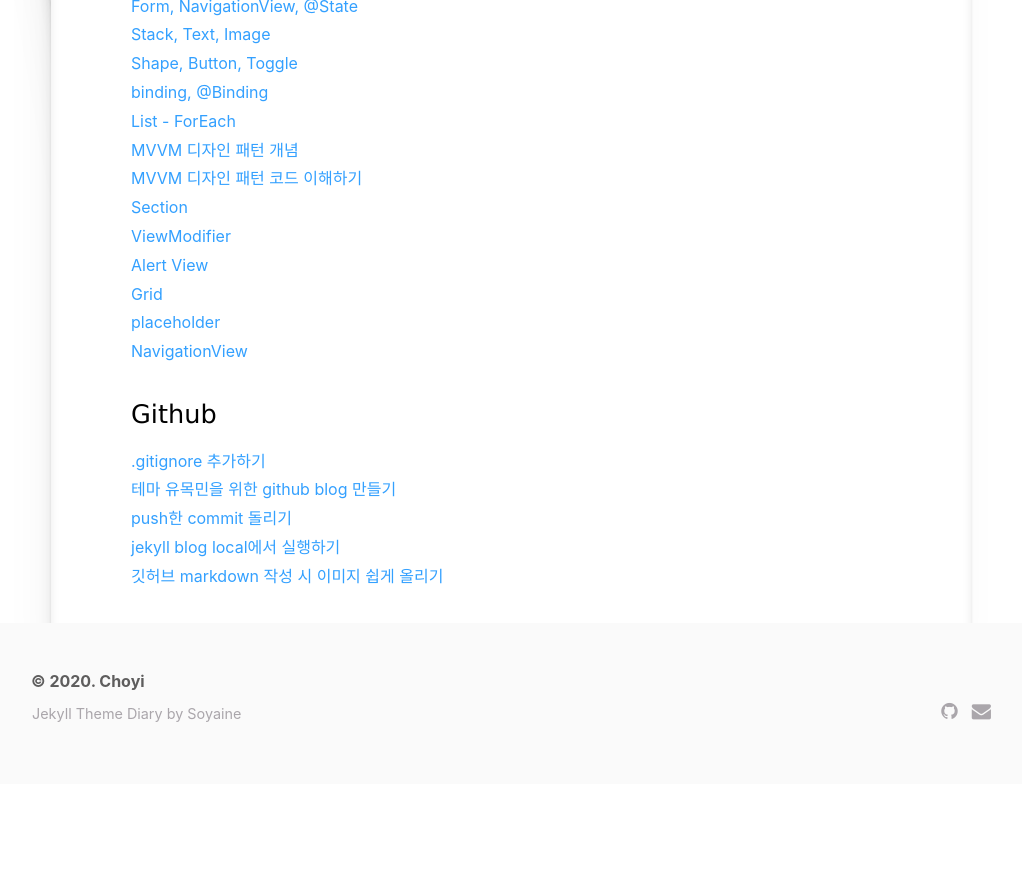
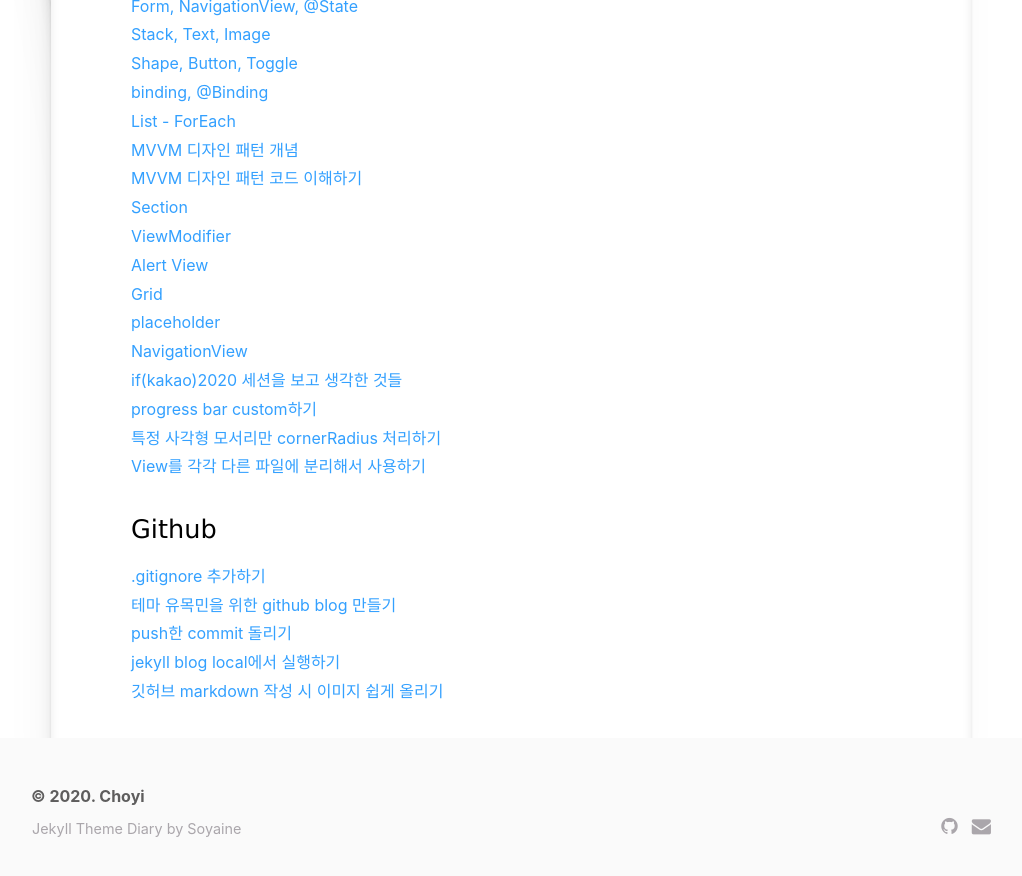
Before and after one commit to jeongchoyi/jeongchoyi.github.io, a Jekyll site: the page built from devpost/index.html, in a window 1280 px wide and 900 px high, scrolled down 712 px. Shown: the top 876 px of the window, without its empty margins (129-1151 px from the left). Built offline with Jekyll 4.4.1, drawn with Linux system fonts in a browser that asks for light colours; some web fonts are replaced; before the commit the page ends 1496 px from its top, so only the background shows below that.

Commit message:
add links

```diff
--- a/devpost/index.html
+++ b/devpost/index.html
@@ -12,6 +12,7 @@ title: choyi
 <a href="https://iamcho2.github.io/2020/11/02/uitableview-sticky-header">UITableView Sticky header 구현하기</a><br>
 <a href="https://iamcho2.github.io/2020/11/12/swift-mvc-and-mvvm-2">MVC 패턴 되돌아보기</a><br>
 <a href="https://iamcho2.github.io/2020/11/14/create-remove-subviews-in-circular-shape">subview를 원형으로 배치하고 삭제하기</a><br>
+
 <h3>SwiftUI</h3>
 <a href="https://iamcho2.github.io/2020/11/03/swiftui-data-types">SwiftUI 자료형</a><br>
 <a href="https://iamcho2.github.io/2020/11/03/swiftui-form-navigationview-state">Form, NavigationView, @State</a><br>
@@ -27,6 +28,11 @@ title: choyi
 <a href="https://iamcho2.github.io/2020/11/16/swiftui-grid">Grid</a><br>
 <a href="https://iamcho2.github.io/2020/11/16/swiftui-placeholder">placeholder</a><br>
 <a href="https://iamcho2.github.io/2020/11/16/swiftui-navigationview">NavigationView</a><br>
+<a href="https://iamcho2.github.io/2020/11/18/if-kakao-2020">if(kakao)2020 세션을 보고 생각한 것들</a><br>
+<a href="https://iamcho2.github.io/2020/11/19/swiftui-progress-bar-custom">progress bar custom하기</a><br>
+<a href="https://iamcho2.github.io/2020/11/19/swiftui-round-specific-coners">특정 사각형 모서리만 cornerRadius 처리하기</a><br>
+<a href="https://iamcho2.github.io/2020/11/19/swiftui-splitting-views-in-different-files">View를 각각 다른 파일에 분리해서 사용하기</a><br>
+
 
 <h3>Github</h3>
 <a href="https://iamcho2.github.io/2020/10/04/til">.gitignore 추가하기</a><br>
```
